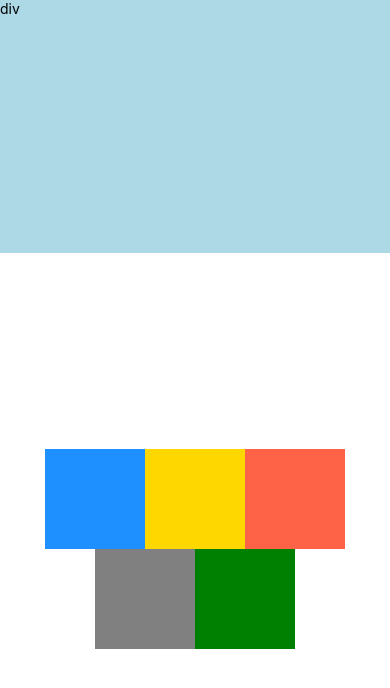
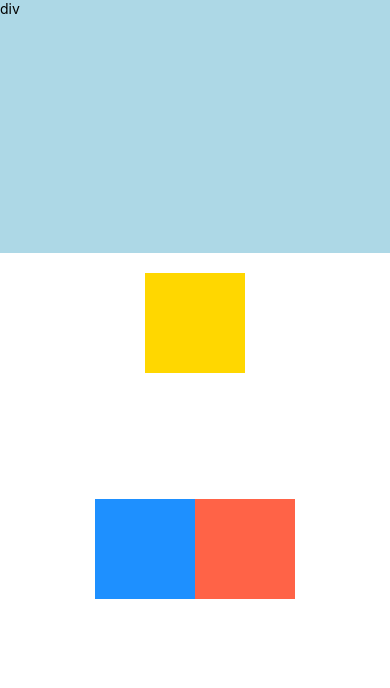
Before and after one commit to reiorozco/donewithit-app, a React Native app: screen / in a window 390 px wide. Shown: the top 688 px of the page. Built offline with nearby package versions, Linux system fonts and the light colour scheme.

Commit message:
Layout Absolute and Relative Positioning

```diff
--- a/App.tsx
+++ b/App.tsx
@@ -32,9 +32,6 @@ export default function App() {
           flexDirection: "row",
           justifyContent: "center",
           alignItems: "center",
-
-          flexWrap: "wrap",
-          alignContent: "center",
         }}
       >
         <View
@@ -49,25 +46,14 @@ export default function App() {
             backgroundColor: "gold",
             height: 100,
             width: 100,
+
+            top: 20,
+            position: "absolute",
           }}
         />
         <View
           style={{
             backgroundColor: "tomato",
-            height: 100,
-            width: 100,
-          }}
-        />
-        <View
-          style={{
-            backgroundColor: "gray",
-            height: 100,
-            width: 100,
-          }}
-        />
-        <View
-          style={{
-            backgroundColor: "green",
             height: 100,
             width: 100,
           }}
```
